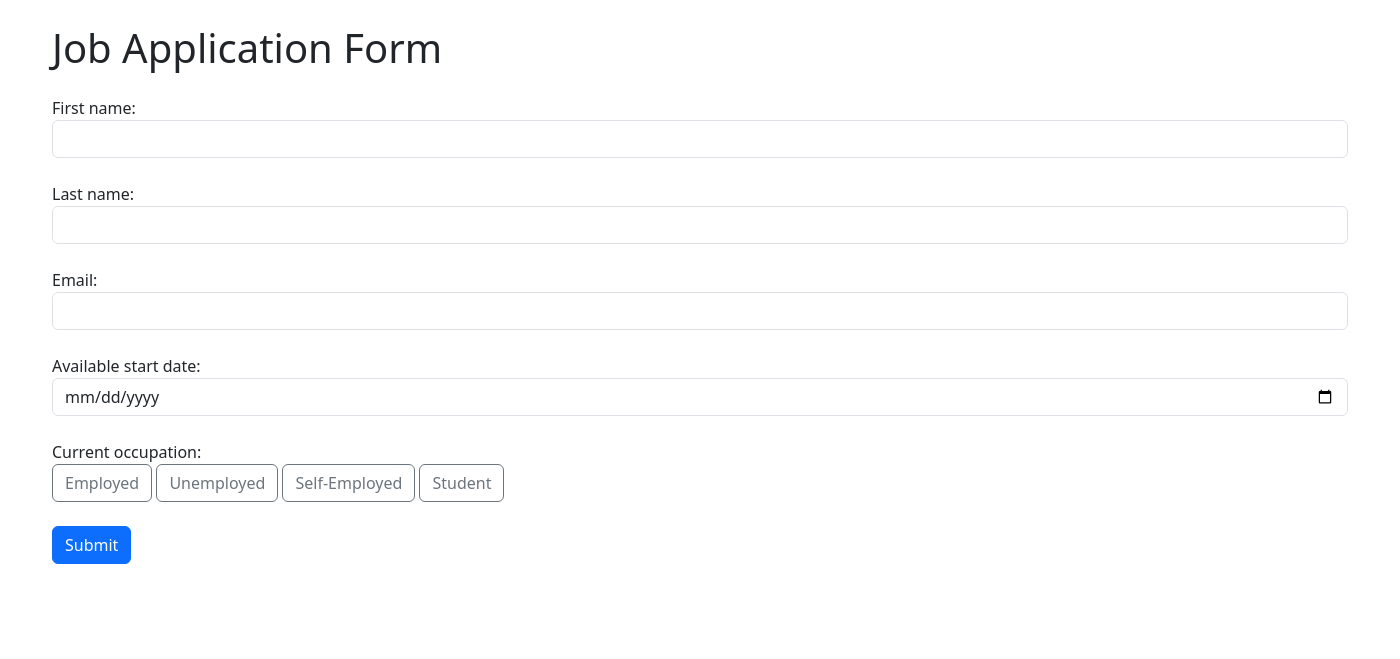
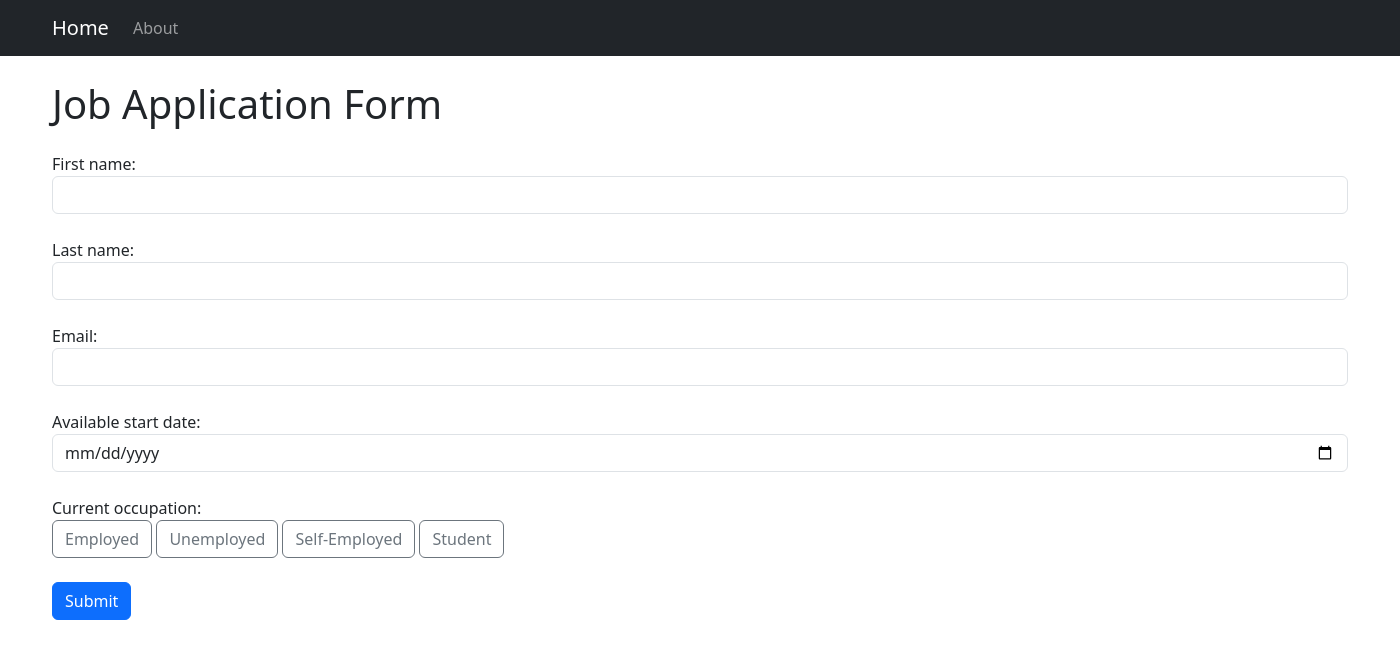
Before and after one commit to BlushedNanis/Job-application-form-django, a Django app: page / in a window 1400 px wide; the page is wider, and only the part inside the window is pictured. Shown: the top 659 px of that part. Run offline with Django 5.2, Linux system fonts and the light colour scheme.

Commit message:
Added navigation bar

```diff
--- a/job_application/templates/base.html
+++ b/job_application/templates/base.html
@@ -7,6 +7,21 @@
         <link rel="stylesheet" href="https://cdn.jsdelivr.net/npm/bootstrap@5.3.3/dist/css/bootstrap.min.css">
     </head>
     <body>
+        <nav class="navbar navbar-expand-lg navbar-dark bg-dark">
+            <div class="container">
+                <a class="navbar-brand" href="{% url 'index' %}">Home</a>
+                <button class="navbar-toggler" type="button" data-bs-toggle="collapse" data-bs-target="#navbarNav" aria-controls="navbarNav" aria-expanded="false" aria-label="Toggle navigation">
+                    <span class="navbar-toggler-icon"></span>
+                </button>
+                <div class="collapse navbar-collapse" id="navbarNav">
+                    <ul class="navbar-nav">
+                    <li class="nav-item {% if request.path == '/about/' %}active{% endif %}">
+                        <a class="nav-link" href="{% url 'about' %}">About</a>
+                    </li>
+                    </ul>
+                </div>
+            </div>
+        </nav>
 
         <div class="container">
 
```
